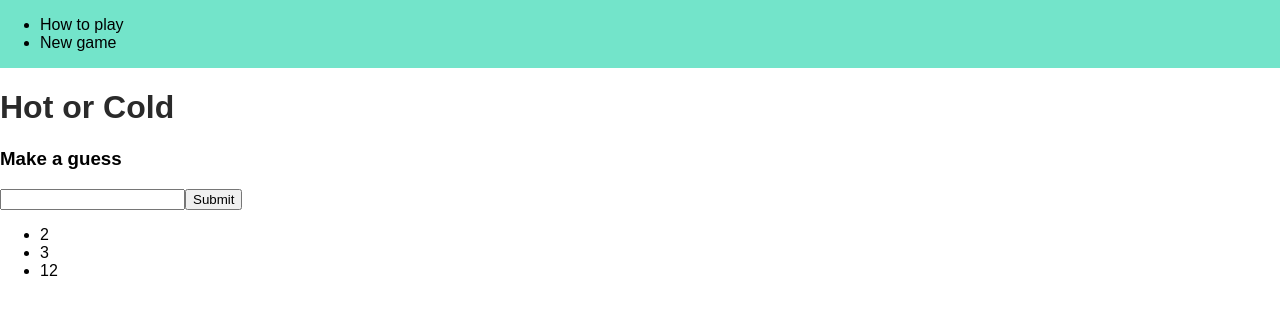
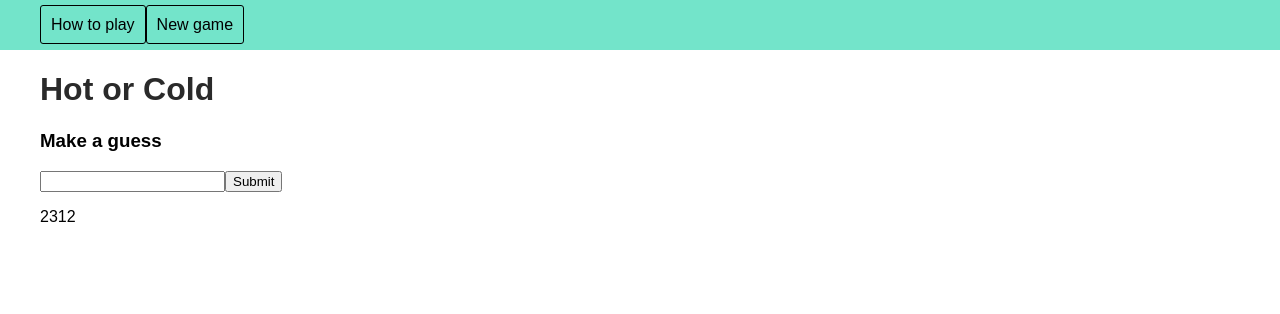
Before and after one commit to catperez81/hot-cold, a React (Create React App) app: page / in a window 1280 px wide. Shown: the top 314 px of the page. Built offline with nearby package versions, Linux system fonts and the light colour scheme.

Commit message:
css cleanup

```diff
--- a/src/components/form.css
+++ b/src/components/form.css
@@ -1,3 +1,7 @@
 body {
 	background: white;
 }
+
+h1, h3, form {
+	margin-left: 40px;
+}
--- a/src/components/nav.css
+++ b/src/components/nav.css
@@ -1,7 +1,23 @@
 .navigation {
 	background: #73E4CA;
+	padding: 0;
+	margin: 0;
+	display: grid;
 }
 
 ul {
+	list-style-type: none;
+}
+
+li {
 	display: inline-block;
+	float: left;
 }
+
+a {
+ 	text-decoration: none;
+ 	color: black;
+ 	border: 1px black solid;
+ 	border-radius: 3px;
+ 	padding: 10px;
+}
--- a/src/components/nav.js
+++ b/src/components/nav.js
@@ -7,9 +7,11 @@ export default function Nav(props) {
 	return (
 		<div className="navigation">
 	    <ul>
-	    	<li>How to play</li>
-	    	<li>New game</li>
+	    	<li><a href="#">How to play</a></li>
+	    	<li><a href="#">New game</a></li>
 	    </ul>
 	  </div>
 	);
 }
+
+// works more like suprise
```
